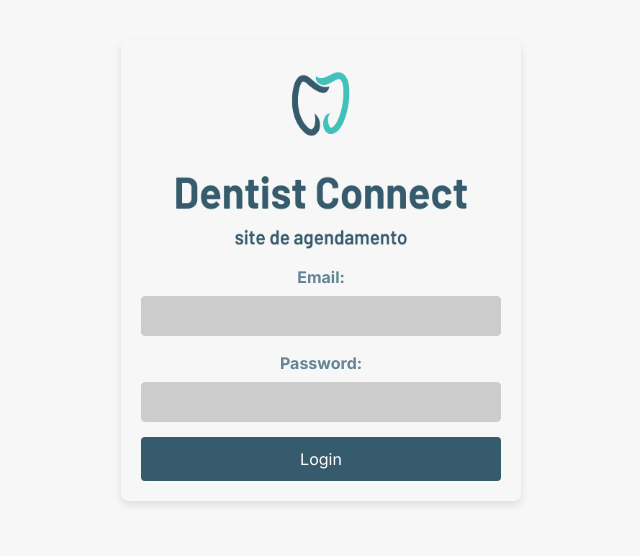
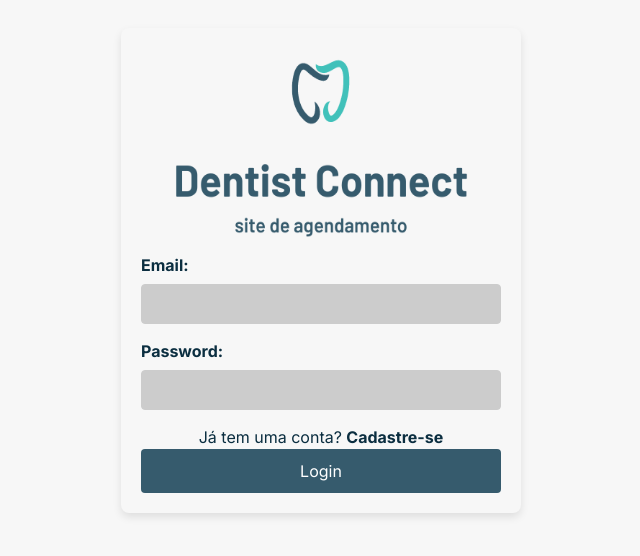
Before and after one commit to Emyllebsousa/dentistaconnect, a Next.js app in the folder dentistaconnect/: page / in a window 1280 px wide. Shown: the part 130-686 px from the top of the page, without its empty margins (319-959 px from the left). Built offline with nearby package versions, Linux system fonts and the light colour scheme.

Commit message:
atualização na tela login

```diff
--- a/dentistaconnect/src/app/components/Login.jsx
+++ b/dentistaconnect/src/app/components/Login.jsx
@@ -1,7 +1,8 @@
 "use client";
 
-import React, { useState } from 'react';
 import styles from "@/app/styles/login.module.css";
+import { useState } from 'react';
+import Link from 'next/link';
 
 const Login = () => {
   const [email, setEmail] = useState('');
@@ -41,6 +42,13 @@ const Login = () => {
             required
           />
         </div>
+
+        <div className={styles.cadastrar}>
+          <h3>Já tem uma conta? <strong><Link href="/cadastro">Cadastre-se</Link></strong></h3>
+          {/* <Link href="/cadastro">Já tem uma conta?<strong>Se cadastre</strong></Link> */}
+
+        </div>
+
         <button type="submit" className={styles.loginButton}>Login</button>
       </form>
     </div>
--- a/dentistaconnect/src/app/styles/login.module.css
+++ b/dentistaconnect/src/app/styles/login.module.css
@@ -1,5 +1,5 @@
 .loginContainer {
-    display: flex;
+  display: flex;
     justify-content: center;
     align-items: center;
     height: 100vh;
@@ -28,12 +28,13 @@
   }
 
   .inputGroup label {
-    display: block;
     margin-bottom: 7px;
     font-weight: bold;
-    color: #52788a;
-    opacity: 0.9;
+    color: #0b2e40;
+    text-align: left;
+    display: block;
   }
+
 
   .inputGroup input {
     width: 100%;
@@ -63,3 +64,7 @@
     color:#fff;
     ;
   }
+
+  .cadastrar{
+    color: #0b2e40;
+  }
```
